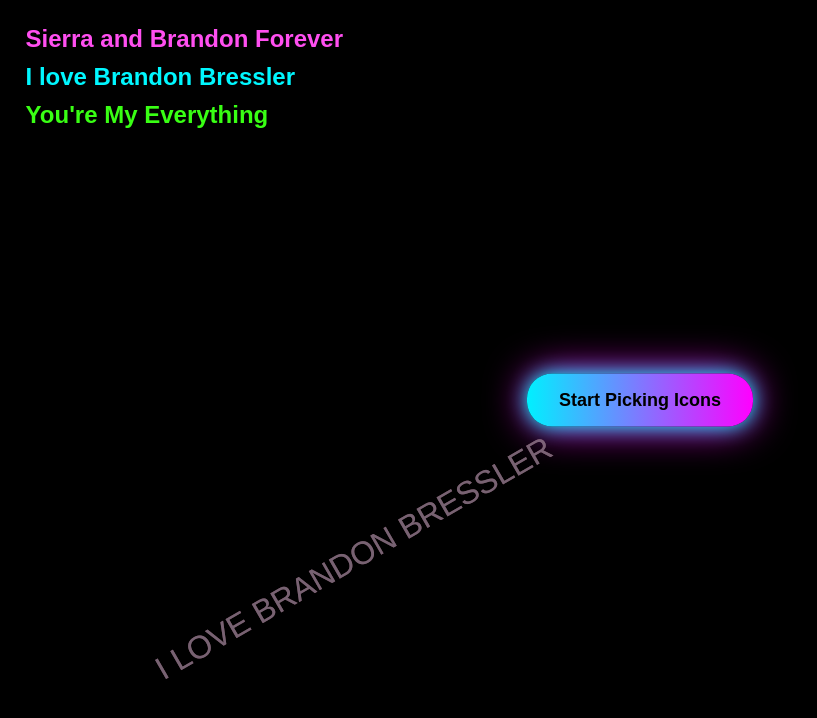
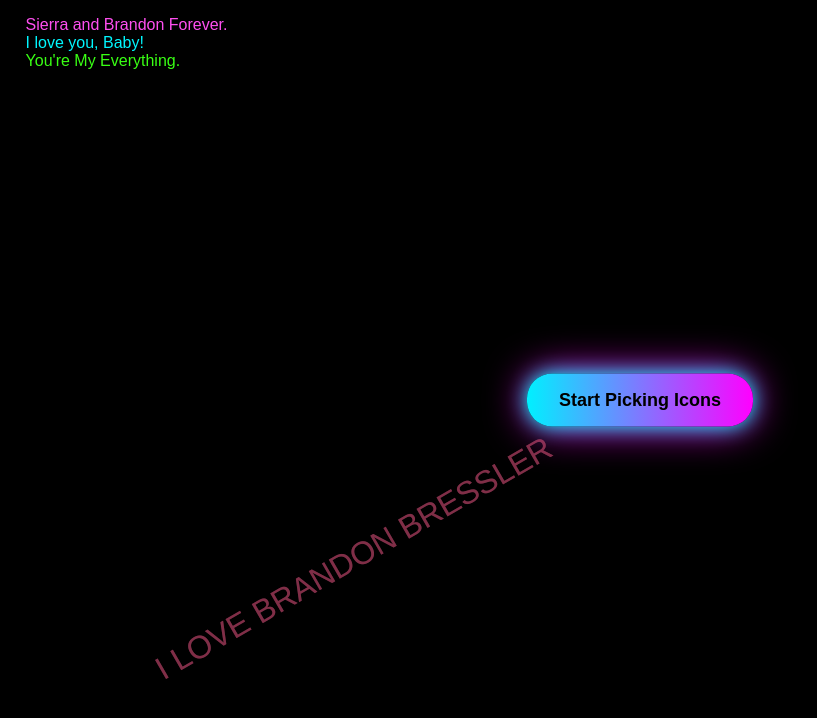
Before and after one commit to sierraxtine/Brandonschoice, a plain HTML site: page index.html in a window 1280 px wide. Shown: the whole page, without its empty margins (0-817 px from the left). Drawn offline with Linux system fonts and the light colour scheme; animation ran at ten frames a second.

Commit message:
Update index.html

```diff
--- a/index.html
+++ b/index.html
@@ -10,12 +10,11 @@
   <canvas id="stars"></canvas>
 
   <div class="floating-messages">
-    <div class="floating-message neon1">Sierra and Brandon Forever</div>
-    <div class="floating-message neon2">I love Brandon Bressler</div>
-    <div class="floating-message neon3">You're My Everything</div>
+    <div class="floaty neon1">Sierra and Brandon Forever.</div>
+    <div class="floaty neon2">I love you, Baby!</div>
+    <div class="floaty neon3">You're My Everything.</div>
   </div>
 
-  <!-- Multiply Brandon Bressler messages -->
   <div class="brandon-clouds">
     <div class="brandon neon4">I LOVE BRANDON BRESSLER</div>
     <div class="brandon neon5">I LOVE BRANDON BRESSLER</div>
@@ -23,10 +22,6 @@
     <div class="brandon neon7">I LOVE BRANDON BRESSLER</div>
     <div class="brandon neon8">I LOVE BRANDON BRESSLER</div>
     <div class="brandon neon9">I LOVE BRANDON BRESSLER</div>
-    <div class="brandon neon10">I LOVE BRANDON BRESSLER</div>
-    <div class="brandon neon11">I LOVE BRANDON BRESSLER</div>
-    <div class="brandon neon12">I LOVE BRANDON BRESSLER</div>
-    <div class="brandon neon13">I LOVE BRANDON BRESSLER</div>
   </div>
 
   <div class="start-container">
```
